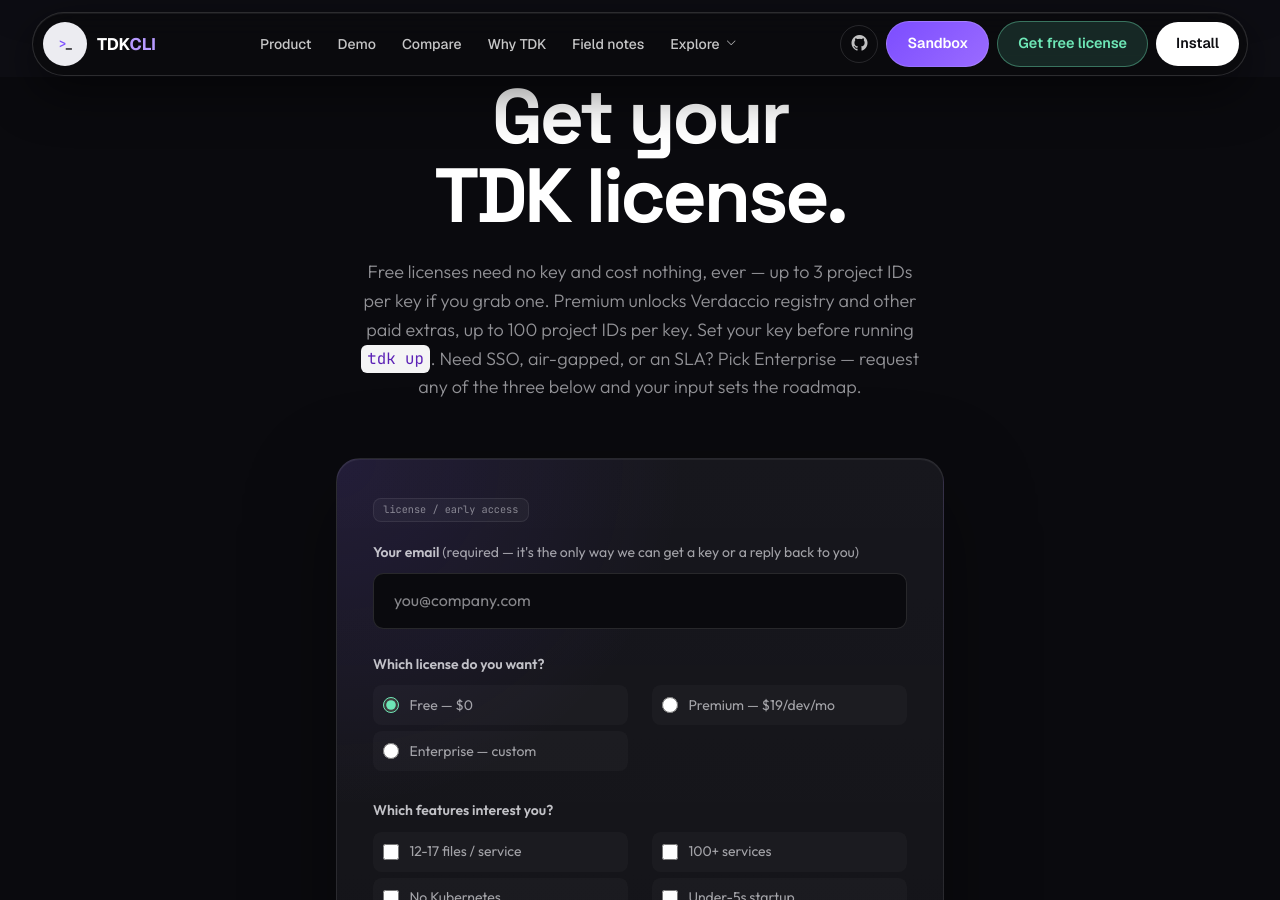
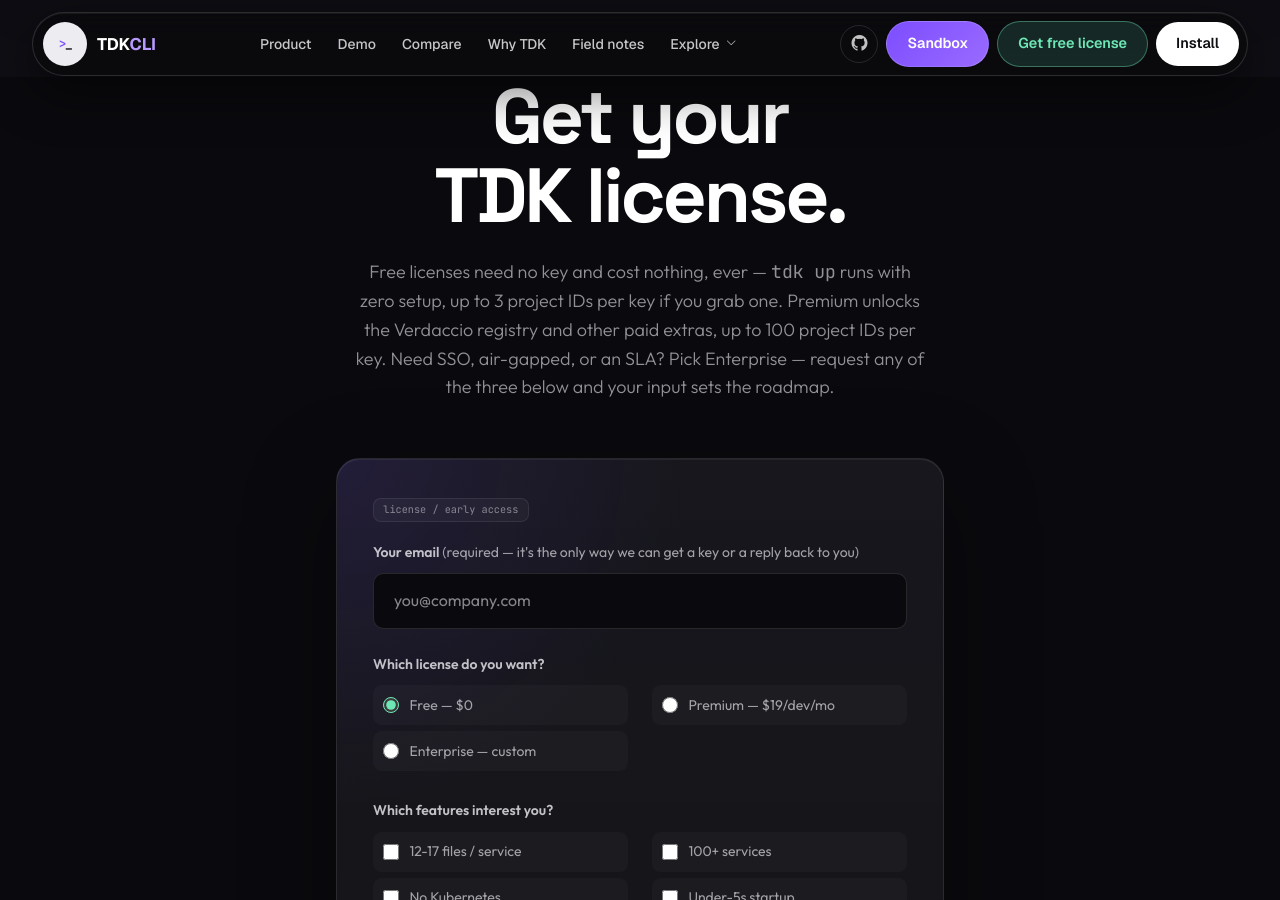
Before and after one commit to tdk-landscape/tdk-website, a Jekyll site: the page built from index.html, in a window 1280 px wide and 900 px high, scrolled down 12069 px. Built offline with Jekyll 4.4.1, drawn with Linux system fonts in a browser that asks for light colours; nearby versions of some CDN libraries; some web fonts are replaced; some of the changed text lies outside the part shown.

Commit message:
Stop implying tdk itself needs a license key to run
Free tier positioning (MIT-licensed, no key ever, same adoption-engine
model as Tilt/Skaffold) was contradicted by pricing copy that said to
set TDK_LICENSE_KEY "before running tdk up" - reads as required for
core usage, not just Premium extras like Verdaccio. Scoped the wording
to what's actually enforced: tdk up always runs free with zero setup;
the key only unlocks Verdaccio and other premium generators.
Co-Authored-By: Claude Sonnet 5 <noreply@anthropic.com>

```diff
--- a/index.html
+++ b/index.html
@@ -3205,7 +3205,7 @@ body { background: #0a0a0e; overflow-x: hidden; }
     <div class="aw-wrap">
       <div class="aw-head aw-head-center">
         <h2>Priced against what it replaces</h2>
-        <p>Free during beta. When we launch — two licenses, nothing in between. Free needs no key and costs nothing, ever. Premium unlocks paid extras like Verdaccio private registries. Set your key with <code class="aw-mono" style="background: rgba(255,255,255,0.05); padding: 0.25rem 0.5rem; border-radius: 0.25rem;">export TDK_LICENSE_KEY=&lt;key&gt;</code> before running <code class="aw-mono" style="background: rgba(255,255,255,0.05); padding: 0.25rem 0.5rem; border-radius: 0.25rem;">tdk up</code>.</p>
+        <p>Free during beta. When we launch — two licenses, nothing in between. Free needs no key and costs nothing, ever — <span class="aw-mono">tdk up</span> just runs. Premium unlocks paid extras like the Verdaccio private registry: set <code class="aw-mono" style="background: rgba(255,255,255,0.05); padding: 0.25rem 0.5rem; border-radius: 0.25rem;">export TDK_LICENSE_KEY=&lt;key&gt;</code> to turn those on.</p>
       </div>
 
       <div class="aw-pricing-grid">
@@ -3270,7 +3270,7 @@ body { background: #0a0a0e; overflow-x: hidden; }
     <div class="aw-cta-glow"></div>
     <div class="aw-wrap">
       <h2>Get your<br />TDK license.</h2>
-      <p class="aw-cta-sub">Free licenses need no key and cost nothing, ever — up to {{ site.data.tdk.free_project_limit }} project IDs per key if you grab one. Premium unlocks Verdaccio registry and other paid extras, up to {{ site.data.tdk.premium_project_limit }} project IDs per key. Set your key before running <code class="aw-mono">tdk up</code>. Need SSO, air-gapped, or an SLA? Pick Enterprise — request any of the three below and your input sets the roadmap.</p>
+      <p class="aw-cta-sub">Free licenses need no key and cost nothing, ever — <span class="aw-mono">tdk up</span> runs with zero setup, up to {{ site.data.tdk.free_project_limit }} project IDs per key if you grab one. Premium unlocks the Verdaccio registry and other paid extras, up to {{ site.data.tdk.premium_project_limit }} project IDs per key. Need SSO, air-gapped, or an SLA? Pick Enterprise — request any of the three below and your input sets the roadmap.</p>
 
       <form class="aw-form" onsubmit="handleLicenseSubmit(event); return false;">
         <label for="waitlist-email">Your email <span style="font-weight: 400; color: rgba(236,236,241,0.65);">(required — it's the only way we can get a key or a reply back to you)</span></label>
```
